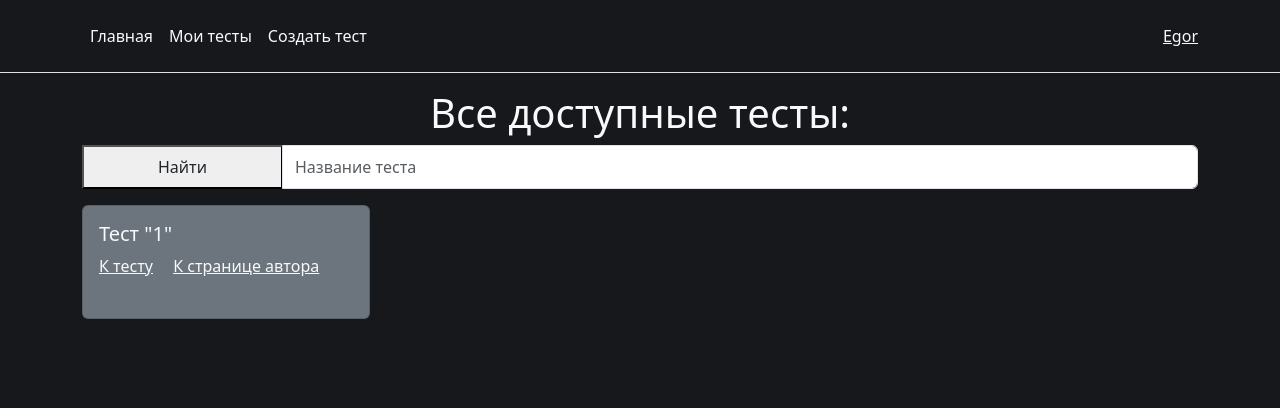
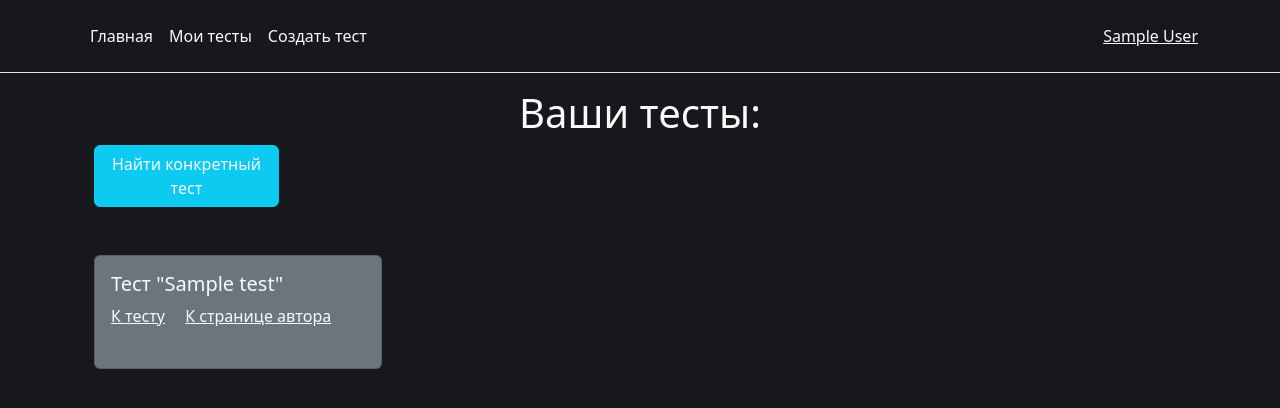
Before and after one commit to starmen214/site-test, a Flask app: page /tests/my in a window 1280 px wide. Shown: the top 408 px of the page. Run offline with Flask 3, Linux system fonts and the light colour scheme; a user stored in the database is signed in; data comes from the database, SQL or seed files in the repository; both versions use the stored data as it was before the commit; tables that the repository leaves empty hold one stand-in row (values such as "Sample post").

Commit message:
доделан поиск

```diff
--- a/data/users.py
+++ b/data/users.py
@@ -12,6 +12,7 @@
     id = sqlalchemy.Column(sqlalchemy.Integer,
                            primary_key=True, autoincrement=True)
     name = sqlalchemy.Column(sqlalchemy.String, nullable=True)
+    detail = sqlalchemy.Column(sqlalchemy.String, nullable=True)
     email = sqlalchemy.Column(sqlalchemy.String, index=True, unique=True, nullable=True)
     hashed_password = sqlalchemy.Column(sqlalchemy.String, nullable=True)
     created_date = sqlalchemy.Column(sqlalchemy.DateTime,
@@ -20,7 +21,7 @@
     admin = sqlalchemy.Column(sqlalchemy.Boolean, nullable=True, default=False)
 
     def __repr__(self):
-        sp = [self.id, self.name, self.email, self.created_date, self.admin]
+        sp = [self.id, self.name, self.detail, self.email, self.created_date, self.admin]
         return ' '.join(list(map(str, sp)))
 
     def set_password(self, password):
--- a/forms/user.py
+++ b/forms/user.py
@@ -7,6 +7,7 @@
     password = wtforms.PasswordField('Пароль', validators=[wtforms.validators.DataRequired()])
     password_again = wtforms.PasswordField('Повторите пароль', validators=[wtforms.validators.DataRequired()])
     name = wtforms.StringField('Имя пользователя', validators=[wtforms.validators.DataRequired()])
+    detail = wtforms.TextAreaField('Детальнее о вас')
     submit = wtforms.SubmitField('Войти')
 
 
--- a/main.py
+++ b/main.py
@@ -6,7 +6,8 @@
 from data.test import Tests
 from data import db_session
 from forms.user import LoginForm, RegisterForm
-from forms.news import TestForm, TestAnswers, Answers, TestNameSubmit
+from forms.tests import TestForm, TestAnswers, Answers, TestNameSubmit, TestId
+
 app = Flask(__name__, static_folder="static", static_url_path="/static")
 app.config["SECRET_KEY"] = "yandexlyceum_secret_key"
 login_manager = LoginManager()
@@ -14,7 +15,7 @@
 
 
 def main():
-    db_session.global_init("db/blogs.db")
+    db_session.global_init("db/tests.db")
     app.run()
 
 
@@ -92,17 +93,17 @@
     count_conditions = []
     num = len(count_conditions) + 1
     if form.validate_on_submit():
-        if form.data['submit']:
+        if form.data["submit"]:
             st = ''
             for i in range(len(form.questions.data)):
-                st += form.questions.data[i]['content'] + ';'
-                for j in range(len(form.questions.data[i]['answer'])):
-                    st += '%' + form.questions.data[i]['answer'][j] + ';'
-                    st += '$' + str(form.questions.data[i]['scores'][j]) + ';'
+                st += form.questions.data[i]["content"] + ";"
+                for j in range(len(form.questions.data[i]["answer"])):
+                    st += "%" + form.questions.data[i]["answer"][j] + ";"
+                    st += "$" + str(form.questions.data[i]["scores"][j]) + ";"
             sp2 = []
             for i in range(len(form.res_point.data)):
-                sp2.append('{}-{};&{}'.format(form.res_point.data[i], form.res_point_max.data[i], form.result.data[i]))
-            st2 = ';'.join(sp2)
+                sp2.append("{}-{};&{}".format(form.res_point.data[i], form.res_point_max.data[i], form.result.data[i]))
+            st2 = ";".join(sp2)
 
             db_sess = db_session.create_session()
             test = Tests()
@@ -119,51 +120,51 @@
                                                       Tests.author_id == current_user.get_id(),
                                                       Tests.result == st2).first()
             db_sess.commit()
-            return redirect('/')
+            return redirect("/")
 
-    if form.data['submit_con']:
+    if form.data["submit_con"]:
         form.questions.append_entry(FormField(Answers))
-    elif form.data['del_con']:
+    elif form.data["del_con"]:
         if len(form.questions) > 1:
             form.questions.pop_entry()
-    elif form.data['add_res']:
+    elif form.data["add_res"]:
         form.res_point.append_entry(IntegerField("Больше стольки очков"))
         form.res_point_max.append_entry(IntegerField("Больше стольки очков"))
         form.result.append_entry(TextAreaField("Результат"))
         form.result.entries[-1].data = None
-    elif form.data['del_res']:
+    elif form.data["del_res"]:
         if len(form.res_point) > 1:
             form.res_point.pop_entry()
             form.res_point_max.pop_entry()
             form.result.pop_entry()
     else:
         for i in range(len(form.questions.entries)):
-            if form.questions.entries[i].data['add_answer']:
-                form.questions.entries[i].form.answer.append_entry(StringField('ответ'))
+            if form.questions.entries[i].data["add_answer"]:
+                form.questions.entries[i].form.answer.append_entry(StringField("ответ"))
                 form.questions.entries[i].form.answer.entries[-1].data = None
 
                 form.questions.entries[i].form.scores.append_entry(IntegerField("Количество баллов"))
                 form.questions.entries[i].form.scores.entries[-1].data = None
-            elif form.questions.entries[i].data['del_answer']:
+            elif form.questions.entries[i].data["del_answer"]:
                 form.questions.entries[i].form.answer.pop_entry()
                 form.questions.entries[i].form.scores.pop_entry()
 
     return render_template("test_create.html", num=num, form=form, title="Создание теста")
 
 
-@app.route('/tests/<int:num>', methods=['GET', 'POST'])
+@app.route("/tests/<int:num>", methods=["GET", "POST"])
 def run_news(num):
     score = 0
     num_of_question = 0
-    if request.args.get('score'):
-        score = int(request.args.get('score'))
-    if request.args.get('question'):
-        num_of_question = int(request.args.get('question'))
+    if request.args.get("score"):
+        score = int(request.args.get("score"))
+    if request.args.get("question"):
+        num_of_question = int(request.args.get("question"))
     form = TestAnswers()
-    if form.data['submit'] and form.data['answers']:
-        score += int(form.data['answers'])
+    if form.data["submit"] and form.data["answers"]:
+        score += int(form.data["answers"])
         num_of_question += 1
-        return redirect('/tests/{}?score={}&question={}'.format(num, str(score), str(num_of_question)))
+        return redirect("/tests/{}?score={}&question={}".format(num, str(score), str(num_of_question)))
     db_sess = db_session.create_session()
     all_values = db_sess.query(Tests).filter(Tests.id == num).first()
     title = all_values.title
@@ -171,19 +172,19 @@
     question = ''
     answers = []
     scores = []
-    parsed_quest = all_values.questions.split(';')
+    parsed_quest = all_values.questions.split(";")
     del parsed_quest[-1]
-    num_q = len(list(filter(lambda x: x[0] != '$' and x[0] != '%', parsed_quest)))
+    num_q = len(list(filter(lambda x: x[0] != "$" and x[0] != "%", parsed_quest)))
     if num_q <= num_of_question:
         s = score
         TestAnswers.sp = []
-        return redirect('/tests/{}/finish/{}'.format(num, s))
+        return redirect("/tests/{}/finish/{}".format(num, s))
     else:
         for i in range(len(parsed_quest)):
-            if parsed_quest[i][0] == '%':
+            if parsed_quest[i][0] == "%":
                 if cycle - 1 == num_of_question:
                     answers.append(parsed_quest[i][1::])
-            elif parsed_quest[i][0] == '$':
+            elif parsed_quest[i][0] == "$":
                 if cycle - 1 == num_of_question:
                     scores.append(parsed_quest[i][1::])
             else:
@@ -194,7 +195,8 @@
                 break
         for i in range(len(answers)):
             form.answers.choices.append((int(scores[i]), answers[i]))
-        return render_template('run_test.html', title=title, num=num_of_question + 1, form=form, question=question)
+        return render_template(
+            "run_test.html", title=title, num=num_of_question + 1, form=form, question=question)
 
 
 @app.route("/tests/<int:num>/finish/<int:score>")
@@ -202,23 +204,23 @@
     sum_ans = score
     db_sess = db_session.create_session()
     all_results = db_sess.query(Tests).filter(Tests.id == num).first()
-    parsed_res = all_results.result.split(';')
+    parsed_res = all_results.result.split(";")
     test_result = ''
     results = []
     scrs = []
     for i in range(len(parsed_res)):
-        if parsed_res[i][0] == '&':
+        if parsed_res[i][0] == "&":
             results.append(parsed_res[i][1::])
         else:
-            scrs.append(parsed_res[i].split('-'))
+            scrs.append(parsed_res[i].split("-"))
     for i in range(len(scrs)):
         if int(scrs[i][0]) <= sum_ans <= int(scrs[i][1]):
             test_result = results[i]
 
-    return render_template('test_end.html', test_result=test_result)
+    return render_template("test_end.html", test_result=test_result)
 
 
-@app.route("/tests/view/<int:num>", methods=['GET', 'POST'])
+@app.route("/tests/view/<int:num>", methods=["GET", "POST"])
 def view_test(num):
     crashed = 0
     test_id = 0
@@ -237,16 +239,16 @@
         creation_date = needed_test.created_date
         if needed_test.content:
             content = needed_test.content
-        if form.data['run_test']:
-            return redirect('/tests/{}?score={}&question={}'.format(test_id, '0', '0'))
+        if form.data["run_test"]:
+            return redirect("/tests/{}?score={}&question={}".format(test_id, "0", "0"))
     except Exception as e:
         crashed = 1
-    return render_template('test.html', name=title, content=content, id_t=test_id, user_id=author_id,
-                       date=creation_date,
-                       crashed=crashed, form=form)
+    return render_template("test.html", name=title, content=content, id_t=test_id, user_id=author_id,
+                           date=creation_date,
+                           crashed=crashed, form=form)
 
 
-@app.route("/search_by_name", methods=['GET', 'POST'])
+@app.route("/search_by_name", methods=["GET", "POST"])
 def search_by_name():
     form = TestNameSubmit()
     form_valid = form.validate_on_submit()
@@ -256,12 +258,21 @@
             needed_test = db_sess.query(Tests.id).filter(Tests.title == form.ar_name.data).first()
             for i in needed_test:
                 name = i
-            test_url = "/tests/view" + str(name)
+            test_url = "/tests/view/" + str(name)
             return redirect(test_url)
         except Exception:
             return redirect("/")
     return render_template("search_by_name.html", form=form)
 
+
+@app.route("/search_by_id", methods=["GET", "POST"])
+def search_by_id():
+    form = TestId()
+    is_valid = form.validate_on_submit()
+    if is_valid:
+        needed_test = "/tests/view/" + str(form.ar_id.data)
+        return redirect(needed_test)
+    return render_template("search_by_id.html", form=form)
 
 
 @app.route("/search")
@@ -269,18 +280,22 @@
     return render_template("search.html")
 
 
-
 @app.route("/users/<int:num>")
 def view_user(num):
-    pass
+    db_sess = db_session.create_session()
+    needed_user = db_sess.query(User).filter(User.id == num).first()
+    users_test = None
+    found = False
+    if needed_user:
+        found = True
+        users_test = db_sess.query(Tests).filter(Tests.author_id == needed_user.id).all()
+    return render_template("user_detail.html", user=needed_user, tests=users_test, found=found)
 
 
 @app.route("/profile")
 @login_required
 def profile():
-    pass
-
-
+    return render_template("profile.html")
 
 
 if __name__ == "__main__":
--- a/templates/my_tests.html
+++ b/templates/my_tests.html
@@ -1,13 +1,11 @@
 {% extends "base.html" %}
 
 {% block content %}
-    <h1 align="center" class="text-light">Все доступные тесты:</h1>
-    <div class="input-group mb-3">
-        <div class="input-group-prepend">
-            <button onclick="fetch(`?name=${document.getElementById('search1').textContent}`)"><span class="input-group-text btn" id="search">Найти</span></button>
+    <h1 align="center" class="text-light">Ваши тесты:</h1>
+    <div class="container">
+        <a class="btn btn-info outline-light text-light mb-5" href="/search">Найти конкретный тест</a>
     </div>
-        <input type="text" class="form-control" placeholder="Название теста" aria-label="Название теста" aria-describedby="basic-addon1" id="search1">
-    </div>
+    <div class="container">
         {% for test in tests %}
             <div class="card" style="width: 18rem; background: #6c757d">
                 <div class="card-body">
@@ -18,4 +16,5 @@
                 <br>
             </div>
         {% endfor %}
+    </div>
 {% endblock %}
```
Also changed, not shown: forms/news.py (deleted, +0 -49 lines), db/blogs.db (deleted). Lines whose indentation alone changed are shown as unchanged.
